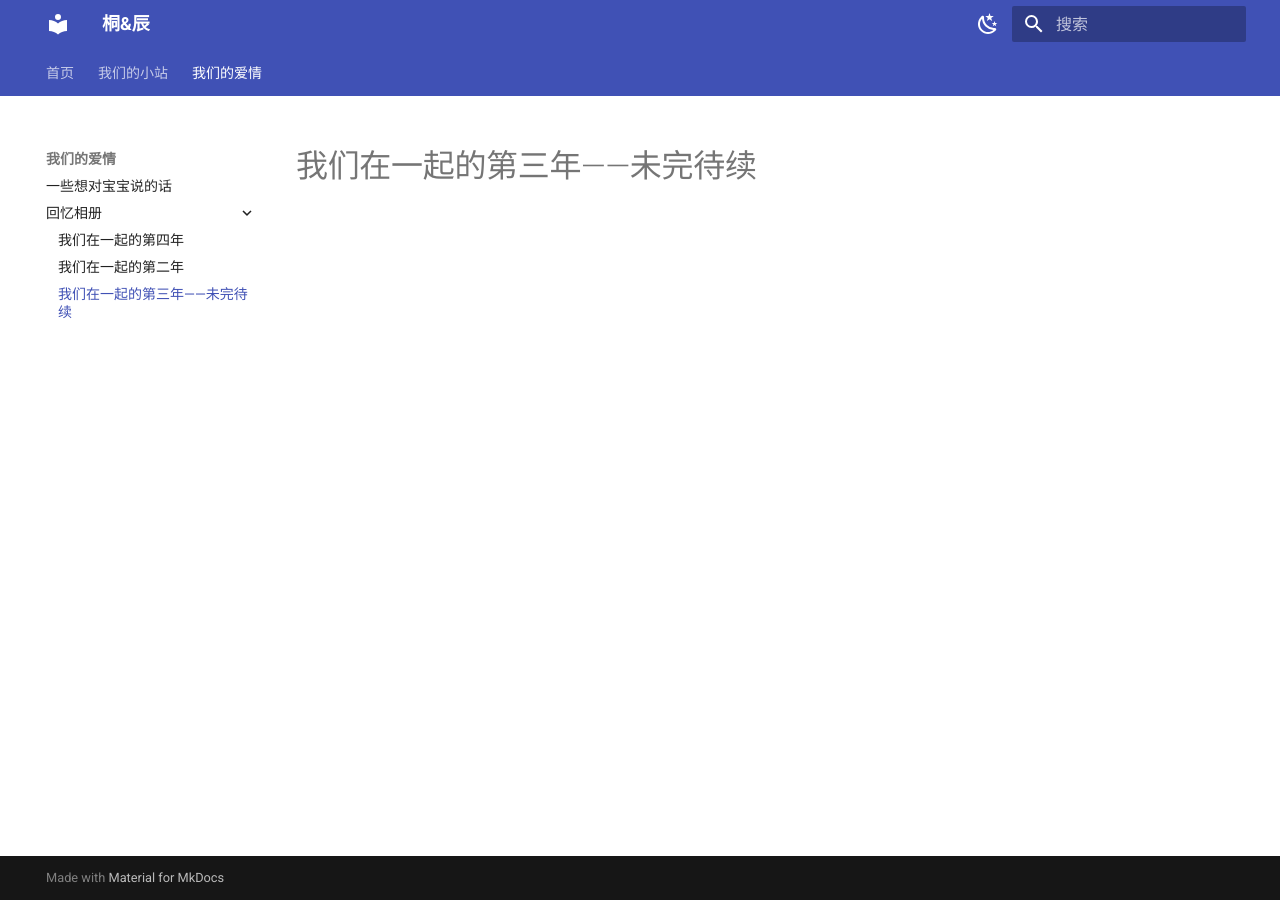
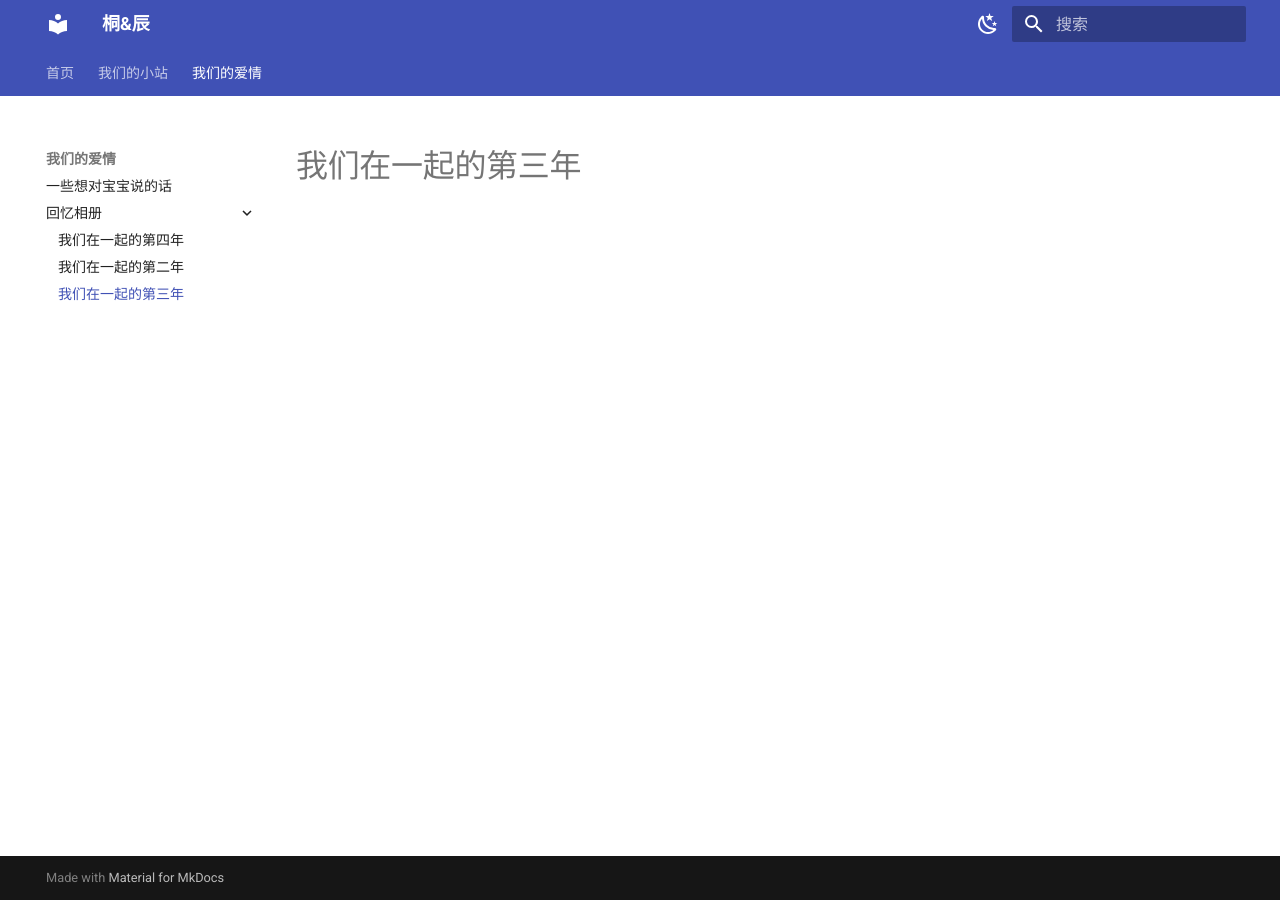
Before and after one commit to tlc191026/tlc191026.github.io, an MkDocs documentation site: the page built from docs/我们的爱情/回忆相册/third.md, in a window 1280 px wide. Built offline with MkDocs 1.6.1 and Material for MkDocs 9.7.7, drawn with Linux system fonts in a browser that asks for light colours.

Commit message:
Update third.md

```diff
--- a/docs/我们的爱情/回忆相册/third.md
+++ b/docs/我们的爱情/回忆相册/third.md
@@ -1 +1 @@
-# 我们在一起的第三年——未完待续
+# 我们在一起的第三年
```
